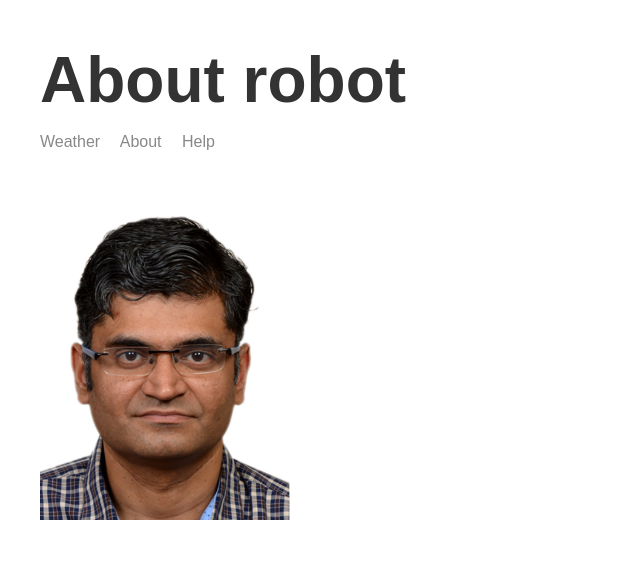
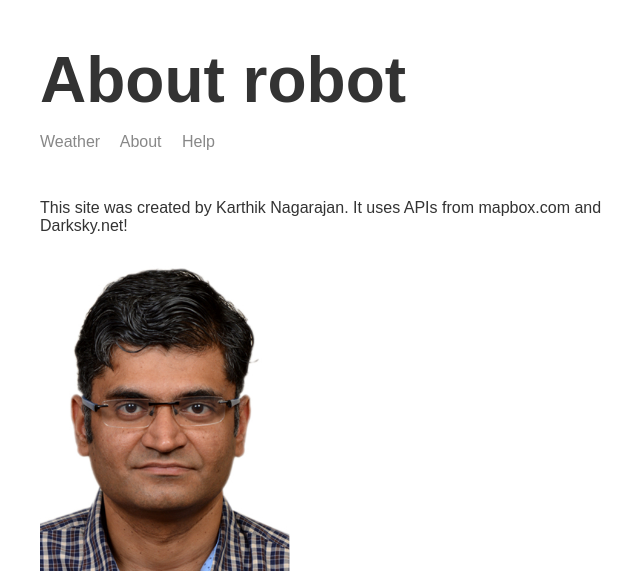
Before and after one commit to karthiknag/node3-weather-website, a Node server app: page /about in a window 1280 px wide. Shown: the top 571 px of the page, without its empty margins (275-915 px from the left). Run offline with Node 20, Linux system fonts and the light colour scheme; some libraries are stand-ins or nearby versions.

Commit message:
Add About text

```diff
--- a/templates/views/about.hbs
+++ b/templates/views/about.hbs
@@ -11,6 +11,7 @@
 <body>
     <div class="main-content">
         {{>header}}
+        <p>This site was created by Karthik Nagarajan. It uses APIs from mapbox.com and Darksky.net!</p>
         <img class="portrait" src="/img/karthik.jpg">
     </div>
 
```
